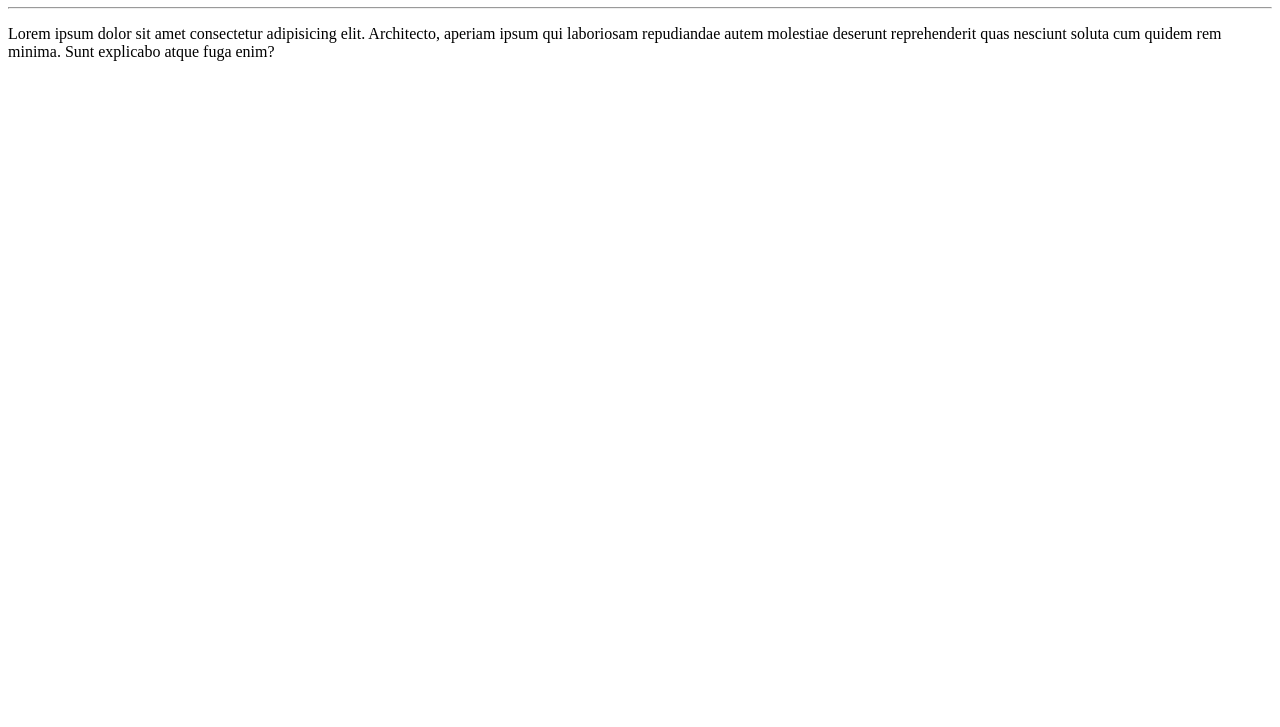
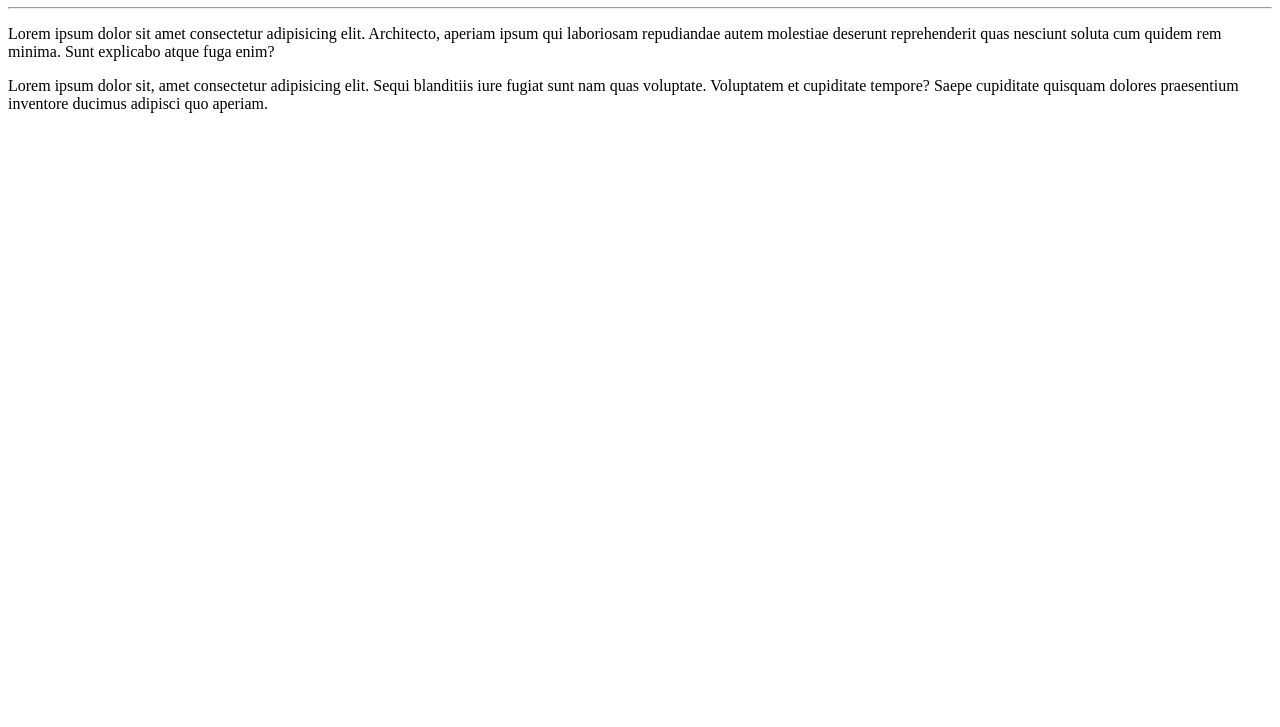
Before and after one commit to CRISTIANESCORREIA/Ola-Mundo, a plain HTML site: page site-exemplo/index.html in a window 1280 px wide. Shown: the part 73-800 px from the top of the page. Drawn offline with Linux system fonts and the light colour scheme.

Commit message:
adicionei um paragrafo

```diff
--- a/site-exemplo/index.html
+++ b/site-exemplo/index.html
@@ -10,6 +10,7 @@
     <h1>Olá Mundo</h1>
     <hr>
     <p>Lorem ipsum dolor sit amet consectetur adipisicing elit. Architecto, aperiam ipsum qui laboriosam repudiandae autem molestiae deserunt reprehenderit quas nesciunt soluta cum quidem rem minima. Sunt explicabo atque fuga enim?</p>
+    <p>Lorem ipsum dolor sit, amet consectetur adipisicing elit. Sequi blanditiis iure fugiat sunt nam quas voluptate. Voluptatem et cupiditate tempore? Saepe cupiditate quisquam dolores praesentium inventore ducimus adipisci quo aperiam.</p>
 
 </body>
 </html>
```
